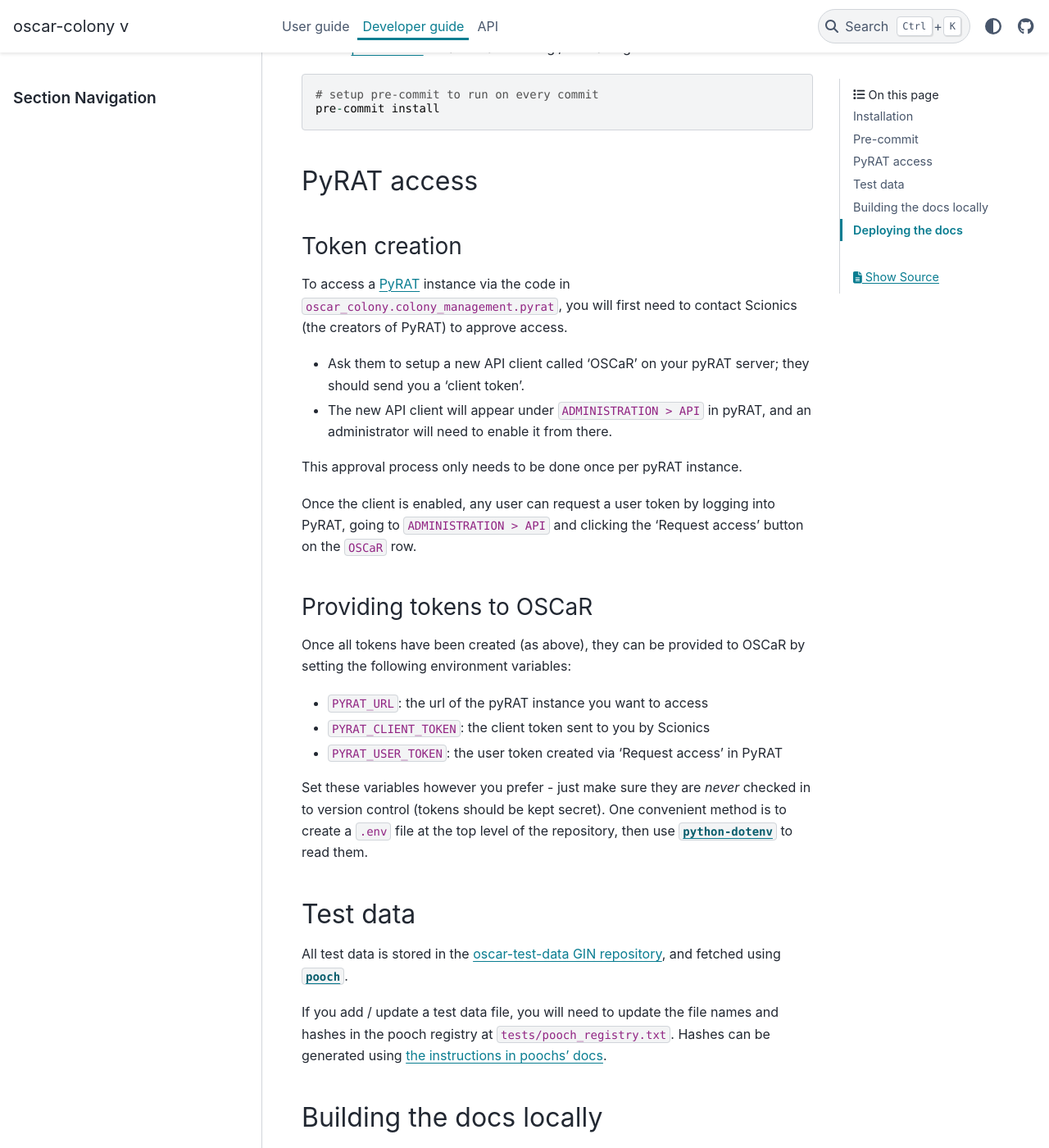
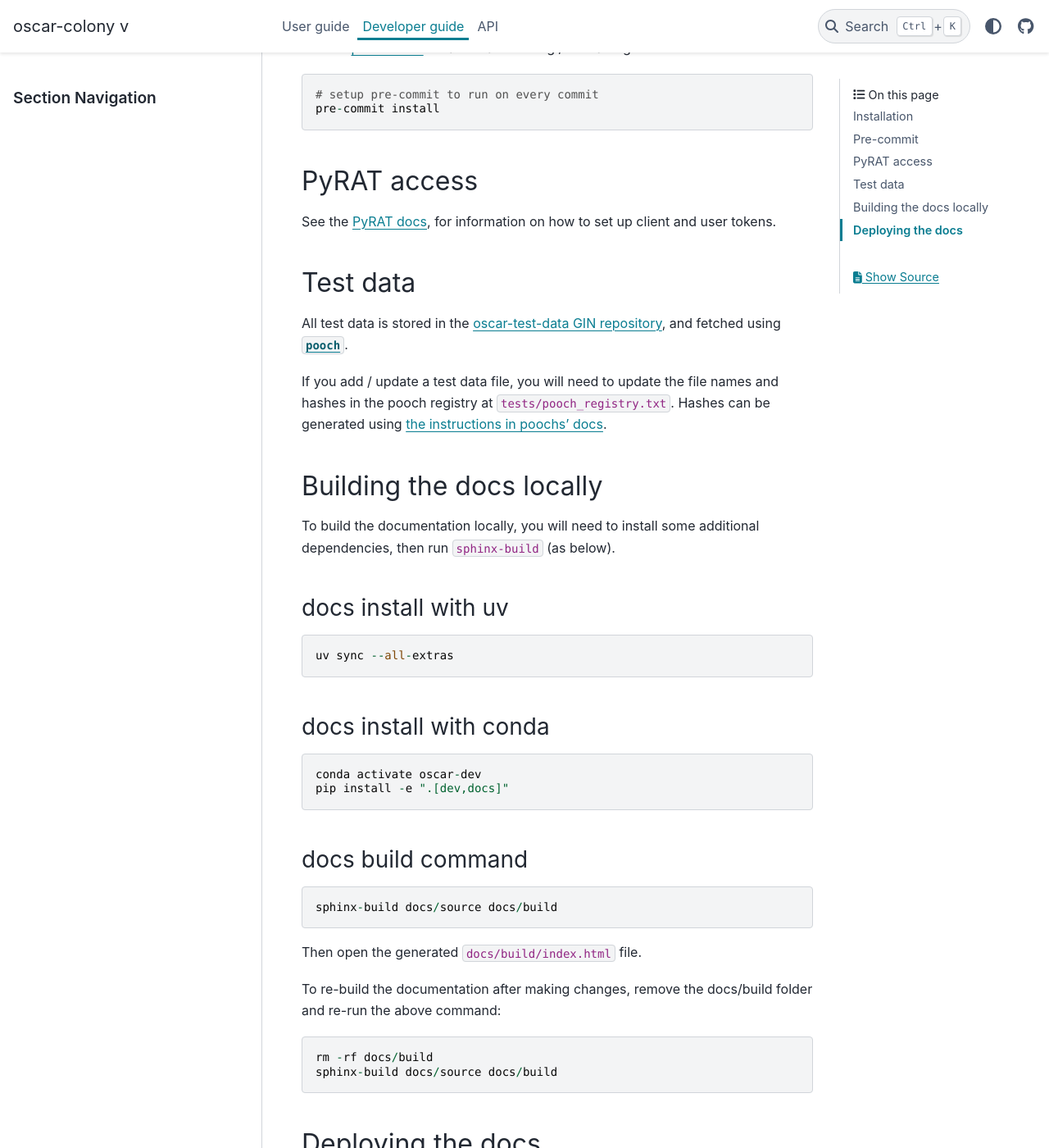
Before and after one commit to neuroinformatics-unit/OSCaR, a Sphinx documentation site: the page built from docs/source/developer_setup.md, in a window 1280 px wide and 1400 px high, scrolled down 879 px. Shown: the whole window at 82% size. Built offline with Sphinx 7.4.7 and the PyData theme 0.15.4, drawn with Linux system fonts in a browser that asks for light colours.

Commit message:
remove duplicated token info

```diff
--- a/docs/source/developer_setup.md
+++ b/docs/source/developer_setup.md
@@ -35,26 +35,7 @@
 
 ## PyRAT access
 
-### Token creation
-
-To access a [PyRAT](https://www.scionics.com/pyrat.html) instance via the code in `oscar_colony.colony_management.pyrat`, you will first need to contact Scionics (the creators of PyRAT) to approve access.
-
-- Ask them to setup a new API client called 'OSCaR' on your pyRAT server; they should send you a 'client token'.
-- The new API client will appear under `ADMINISTRATION > API` in pyRAT, and an administrator will need to enable it from there.
-
-This approval process only needs to be done once per pyRAT instance.
-
-Once the client is enabled, any user can request a user token by logging into PyRAT, going to `ADMINISTRATION > API` and clicking the 'Request access' button on the `OSCaR` row.
-
-### Providing tokens to OSCaR
-
-Once all tokens have been created (as above), they can be provided to OSCaR by setting the following environment variables:
-
-- `PYRAT_URL`: the url of the pyRAT instance you want to access
-- `PYRAT_CLIENT_TOKEN`: the client token sent to you by Scionics
-- `PYRAT_USER_TOKEN`: the user token created via 'Request access' in PyRAT
-
-Set these variables however you prefer - just make sure they are _never_ checked in to version control (tokens should be kept secret). One convenient method is to create a `.env` file at the top level of the repository, then use [`python-dotenv`](https://github.com/theskumar/python-dotenv) to read them.
+See the [PyRAT docs](./user_guide/pyrat.md), for information on how to set up client and user tokens.
 
 ## Test data
 
```
Also changed, not shown: docs/source/user_guide/standard_table.md (+6 -0 lines).
